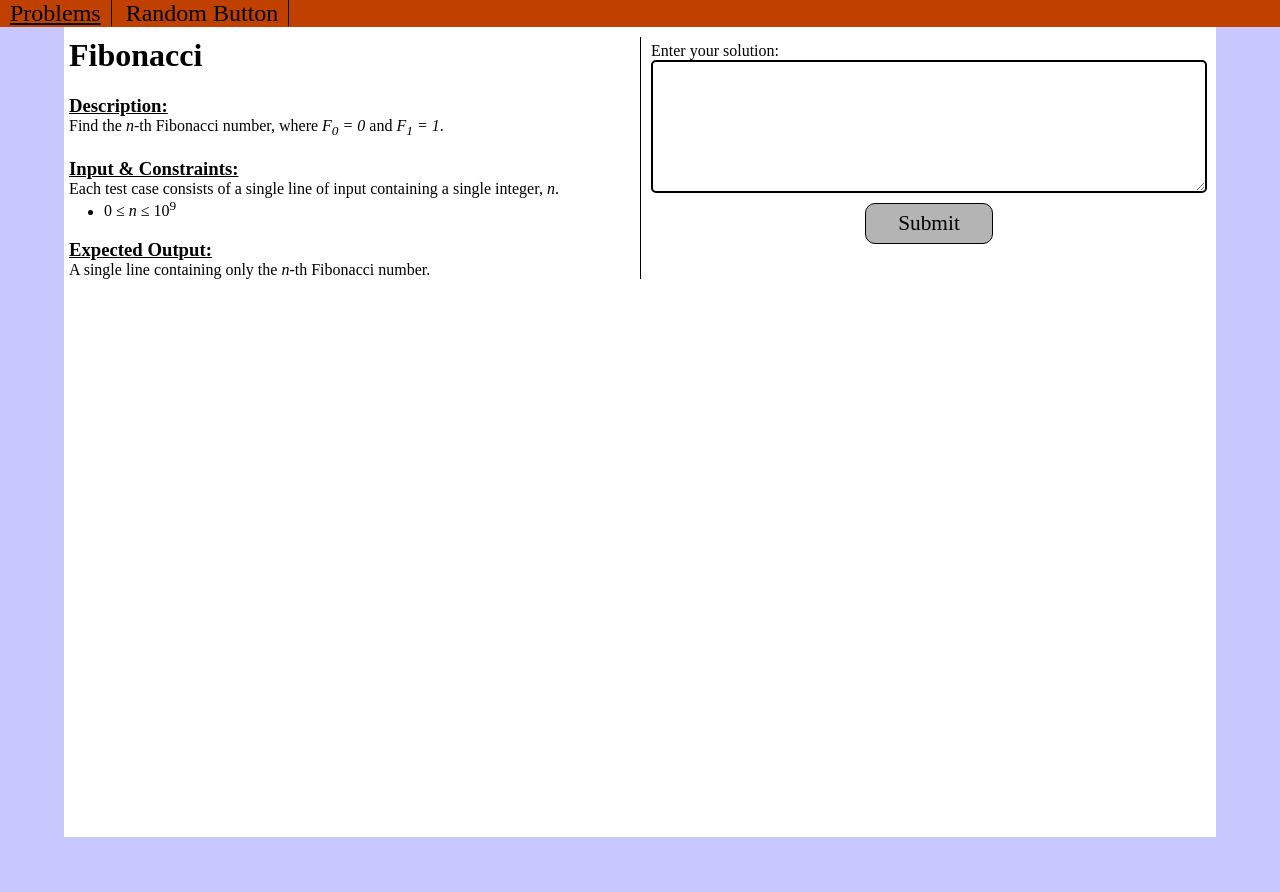
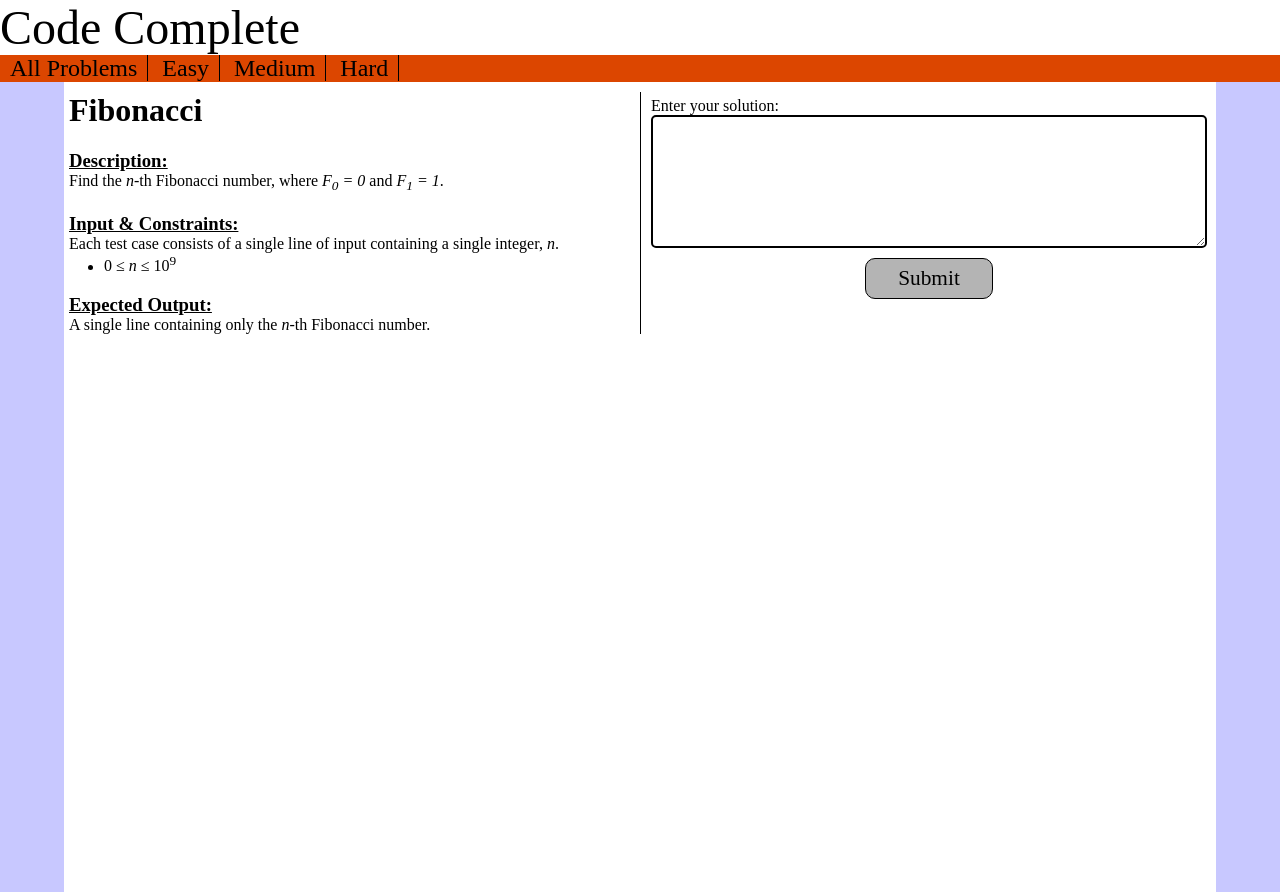
Before and after one commit to Jashaszun/codecomplete, a plain HTML site: page index.html in a window 1280 px wide. Before the commit the page ends 837 px from the top, so only its background shows below. Drawn offline with nearby package versions, Linux system fonts and the light colour scheme.

Commit message:
Fixed the header and the content height.

```diff
--- a/index.html
+++ b/index.html
@@ -1,4 +1,7 @@
 <meta http-equiv="Content-Type" content="text/html"; charset="UTF-8" />
+
+<html>
+
 <title>Code Complete</title>
 <head>
   <link href="style.css" rel="stylesheet" type="text/css"/>
@@ -7,8 +10,13 @@
 </head>
 <body>
   <div id="header-div">
-    <div class="header-button">Problems</div>
-    <div class="header-button">Random Button</div>
+    <div id="header-title-div">
+      Code Complete
+    </div>
+    <div class="header-button"><a href="problems/">All Problems</a></div>
+    <div class="header-button"><a href="problems/easy/">Easy</a></div>
+    <div class="header-button"><a href="problems/medium">Medium</a></div>
+    <div class="header-button"><a href="problems/hard">Hard</a></div>
   </div>
   <div id="content-div">
     <div id="problem-description-div">
@@ -35,3 +43,5 @@
     </div>
   </div>
 </body>
+
+</html>
--- a/style.css
+++ b/style.css
@@ -5,8 +5,13 @@ body
 }
 #header-div
 {
-    background-color: rgb(192, 64, 0);
+    background-color: rgb(220, 70, 0);
     width: 100%;
+}
+#header-title-div
+{
+    background-color: white;
+    font-size: 3em;
 }
 .header-button
 {
@@ -15,6 +20,11 @@ body
     padding-left: 10px;
     padding-right: 10px;
     display: inline;
+}
+.header-button > a
+{
+    color: black;
+    text-decoration: none;
 }
 .header-button:hover
 {
@@ -64,7 +74,8 @@ h1
 }
 #submit-div:hover
 {
-    background-color: rgb(100, 100, 100);
+    background-color: rgb(140, 140, 140);
+    text-decoration: underline;
 }
 h3
 {
```
